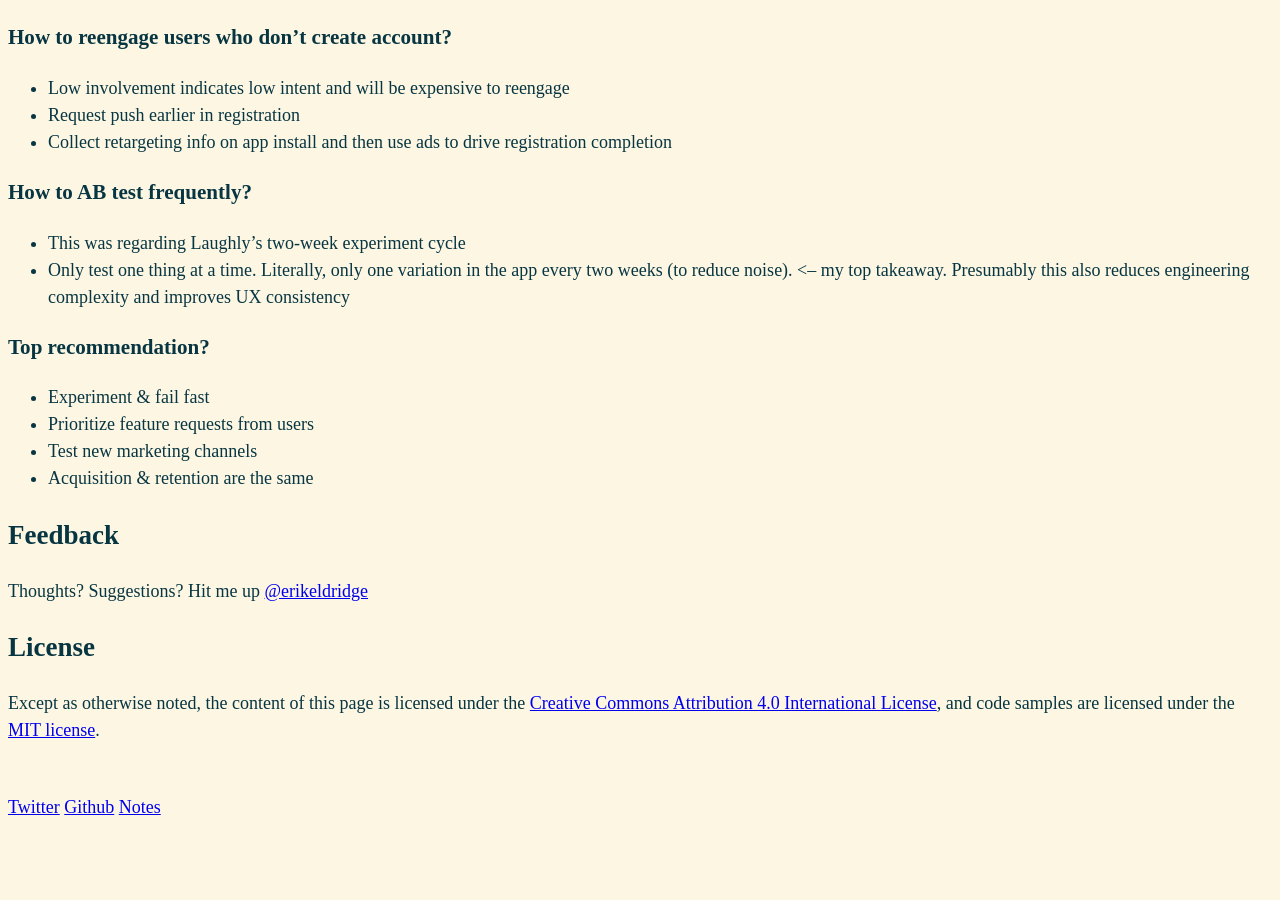
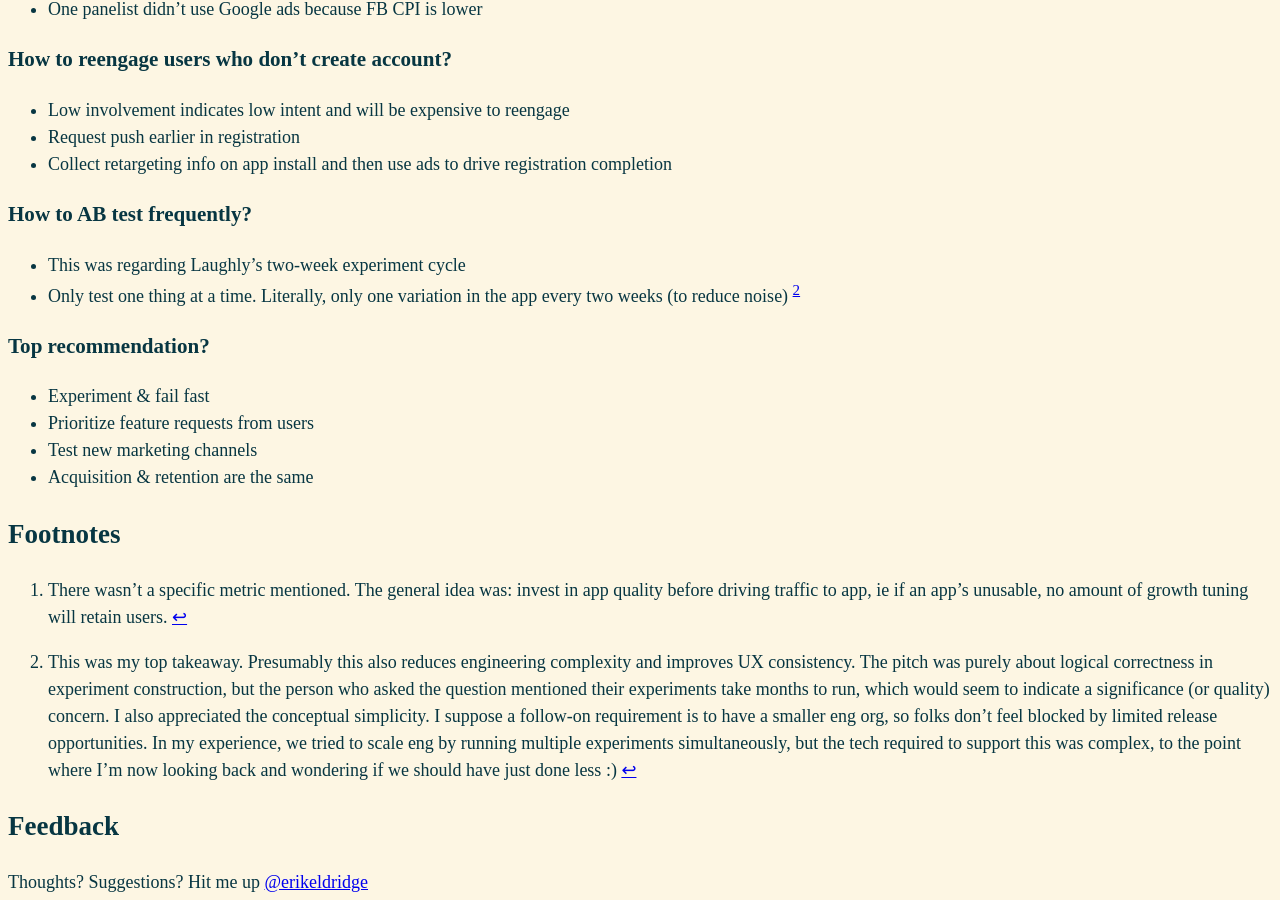
Before and after one commit to erikeldridge/erikeldridge.github.com, a Jekyll site: the page built from _posts/2017-09-22-mobile-growth-meetup-9-21-17.md, in a window 1280 px wide and 900 px high, scrolled down 1732 px. Built offline with Jekyll 4.4.1, drawn with Linux system fonts in a browser that asks for light colours; before the commit the page ends 2556 px from its top, so only the background shows below that; some of the changed text lies outside the part shown.

Commit message:
Clarify per Prakhar's feedback

```diff
--- a/_posts/2017-09-22-mobile-growth-meetup-9-21-17.md
+++ b/_posts/2017-09-22-mobile-growth-meetup-9-21-17.md
@@ -7,7 +7,9 @@
 
 ## Meta
 
-Here are my notes from the [Mobile Growth meetup on 9/21/17](https://www.meetup.com/Bay-Area-Mobile-Growth-Hackers/events/242833756/i/gh_new_rsvp_tl). Branch has been running these for a couple years. The two I've attended have been well-organized and -attended. This one was at Microsoft's office in the Twitter building.
+Branch runs a nice mobile growth meetup I've attended a couple times. The [one last night](https://www.meetup.com/Bay-Area-Mobile-Growth-Hackers/events/242833756/i/gh_new_rsvp_tl) was in the Microsoft office (formerly Yammer) in the Twitter building.
+
+Credit to [Prakhar](https://github.com/prakhar1989) for asking questions about these notes that led to more clarifying detail.
 
 ## Notes
 
@@ -37,10 +39,12 @@
 
 ### Reengagement & overlooked metric?
 
-- App quality
+- App quality [^qualitymetric]
 - Minimize registration requirements. How much info can you capture later? Reducing one field can have a big impact. Prioritize input hints and assistance before paid marketing
 - Try requesting push earlier; not first, but not last, eg so you can push "We didn't mean $3.99. We meant $2.99"
 - Ask for easy things first, which will help people feel invested and more likely to grant hard things later
+
+[^qualitymetric]: There wasn't a specific metric mentioned. The general idea was: invest in app quality before driving traffic to app, ie if an app's unusable, no amount of growth tuning will retain users.
 
 ### Metrics to obsess over?
 
@@ -76,7 +80,9 @@
 ### How to AB test frequently?
 
 - This was regarding Laughly's two-week experiment cycle
-- Only test one thing at a time. Literally, only one variation in the app every two weeks (to reduce noise). <-- my top takeaway. Presumably this also reduces engineering complexity and improves UX consistency
+- Only test one thing at a time. Literally, only one variation in the app every two weeks (to reduce noise) [^testonething]
+
+[^testonething]: This was my top takeaway. Presumably this also reduces engineering complexity and improves UX consistency. The pitch was purely about logical correctness in experiment construction, but the person who asked the question mentioned their experiments take months to run, which would seem to indicate a significance (or quality) concern. I also appreciated the conceptual simplicity. I suppose a follow-on requirement is to have a smaller eng org, so folks don't feel blocked by limited release opportunities. In my experience, we tried to scale eng by running multiple experiments simultaneously, but the tech required to support this was complex, to the point where I'm now looking back and wondering if we should have just done less :)
 
 ### Top recommendation?
 
@@ -84,3 +90,5 @@
 - Prioritize feature requests from users
 - Test new marketing channels
 - Acquisition & retention are the same
+
+## Footnotes
```
